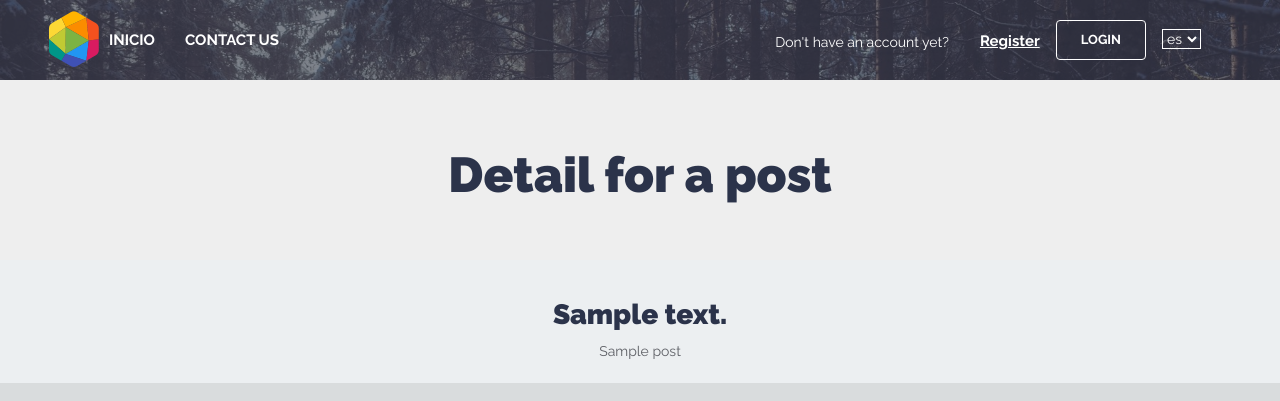
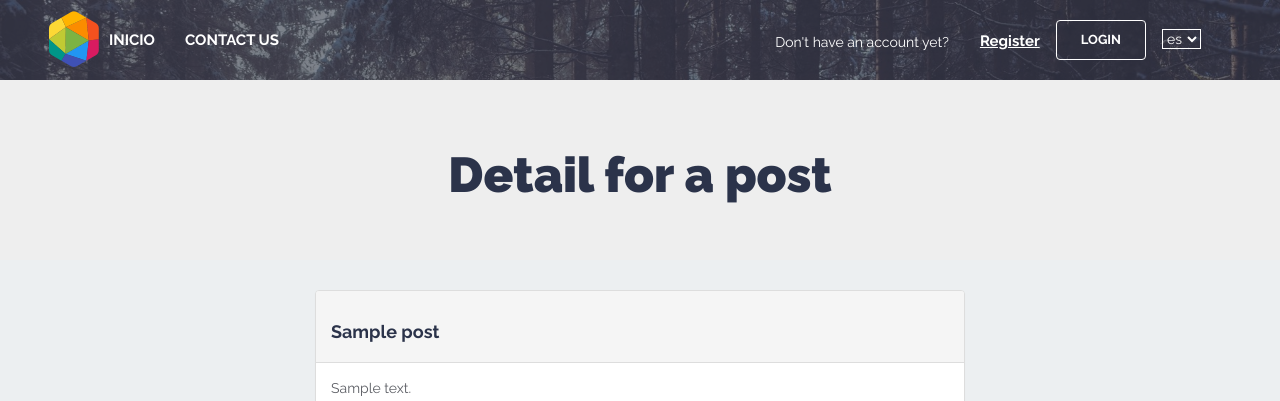
Before and after one commit to BeDjango/post-resource, a Django app: page /python_sevilla/posts/1/ in a window 1280 px wide; the page is wider, and only the part inside the window is pictured. Shown: the top 401 px of that part. Run offline with Django 3.2, Linux system fonts and the light colour scheme; tables that the repository leaves empty hold one stand-in row (values such as "Sample post"); some libraries are stand-ins or nearby versions.

Commit message:
Commit #05: Added panel to detail view

```diff
--- a/python_sevilla/python_sevilla/templates/python_sevilla/detail.html
+++ b/python_sevilla/python_sevilla/templates/python_sevilla/detail.html
@@ -6,9 +6,14 @@
 <h2>{%  trans 'Detail for a post' %}</h2>
 </div>
 <div class="container">
-    <h4>{{ post.content }}</h4>
-    <p>
-        {{ post.name }}
-    </p>
+<div class="panel panel-default django-panel">
+            <div class="panel-heading">
+                <h2>{{ post.name }}</h2>
+            </div>
+            <div class="panel-body">
+                <p>
+                    {{ post.content }}</p>
+            </div>
+        </div>
 </div>
 {% endblock %}
```
